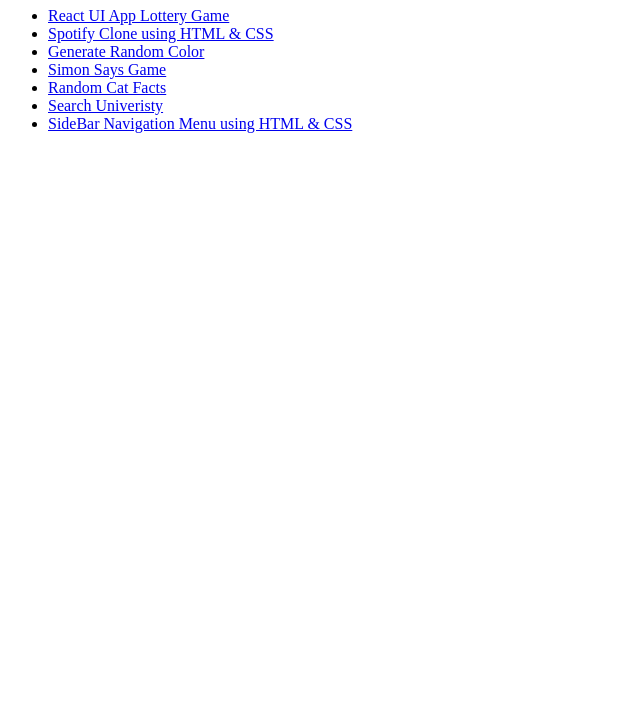
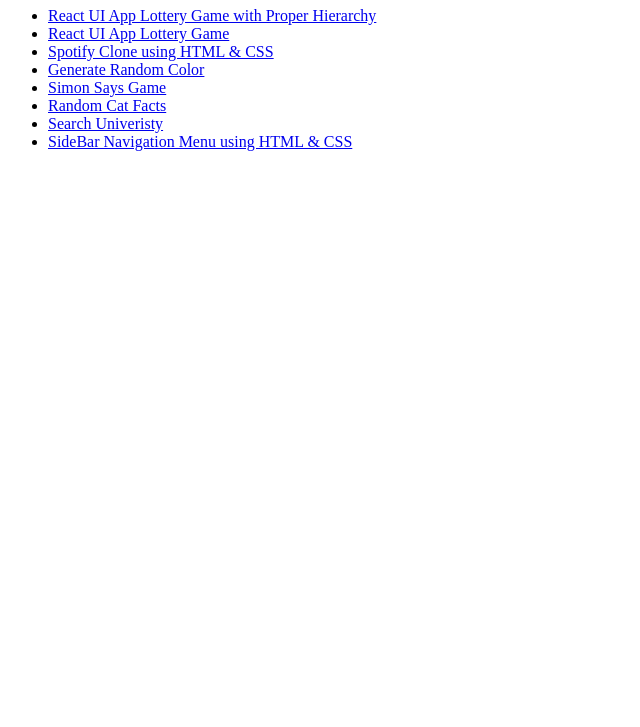
Before and after one commit to asif-shaikh-github/asif-shaikh-github.github.io, a plain HTML site: page index.html in a window 1280 px wide. Shown: the part 73-800 px from the top of the page, without its empty margins (0-640 px from the left). Drawn offline with Linux system fonts and the light colour scheme.

Commit message:
Update index.html

```diff
--- a/index.html
+++ b/index.html
@@ -6,6 +6,7 @@
 <body>
     <h1>Welcome to My GitHub Projects</h1>
     <ul>
+        <li><a href="https://lottery-game-react.vercel.app/">React UI App Lottery Game with Proper Hierarchy</a></li>
         <li><a href="https://lottery-game-zeta-kohl.vercel.app/">React UI App Lottery Game</a></li>
         <li><a href="https://asif-shaikh-github.github.io/SpotifyClone/">Spotify Clone using HTML & CSS</a></li>
         <li><a href="https://asif-shaikh-github.github.io/Generate-Random-Color/">Generate Random Color</a></li>
```
